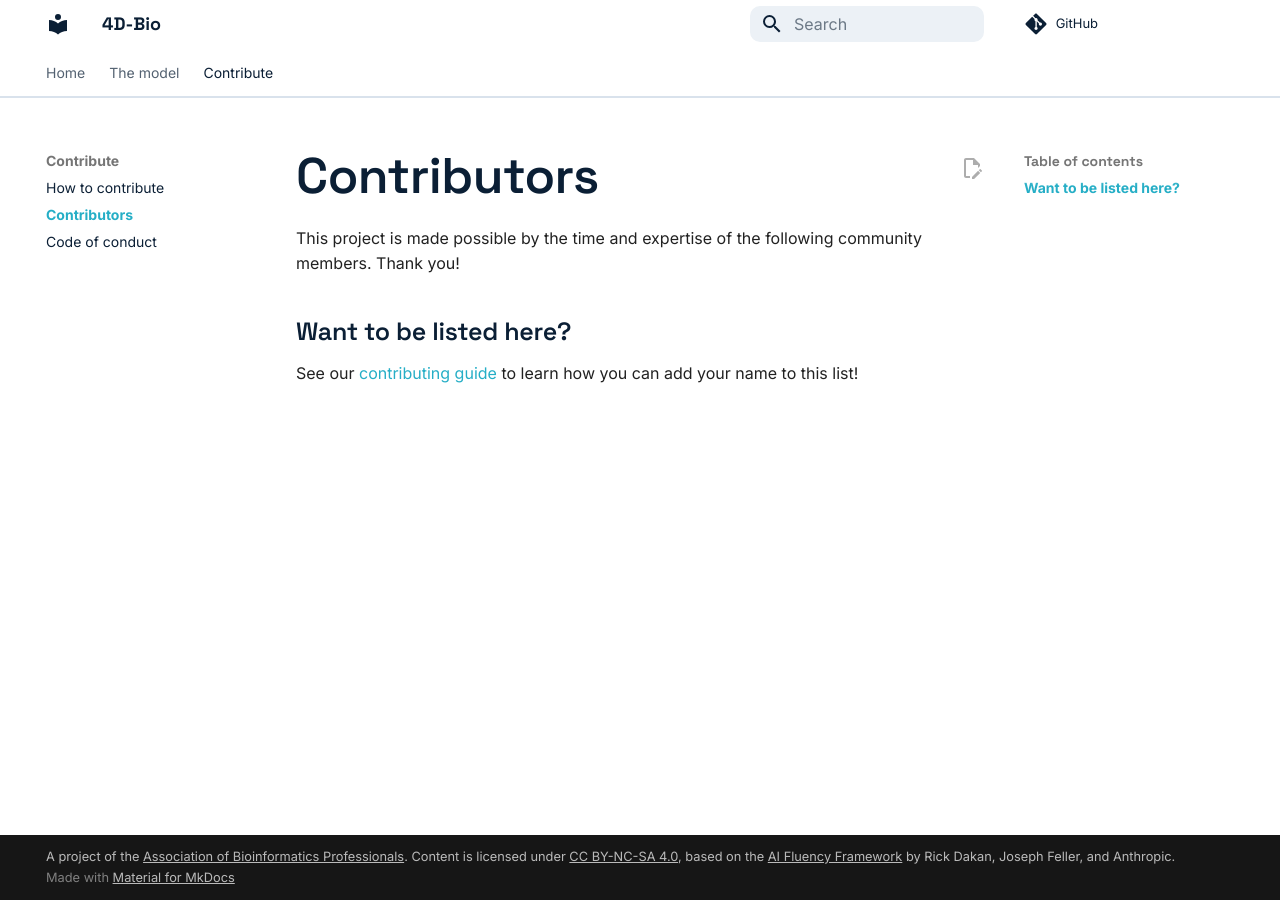
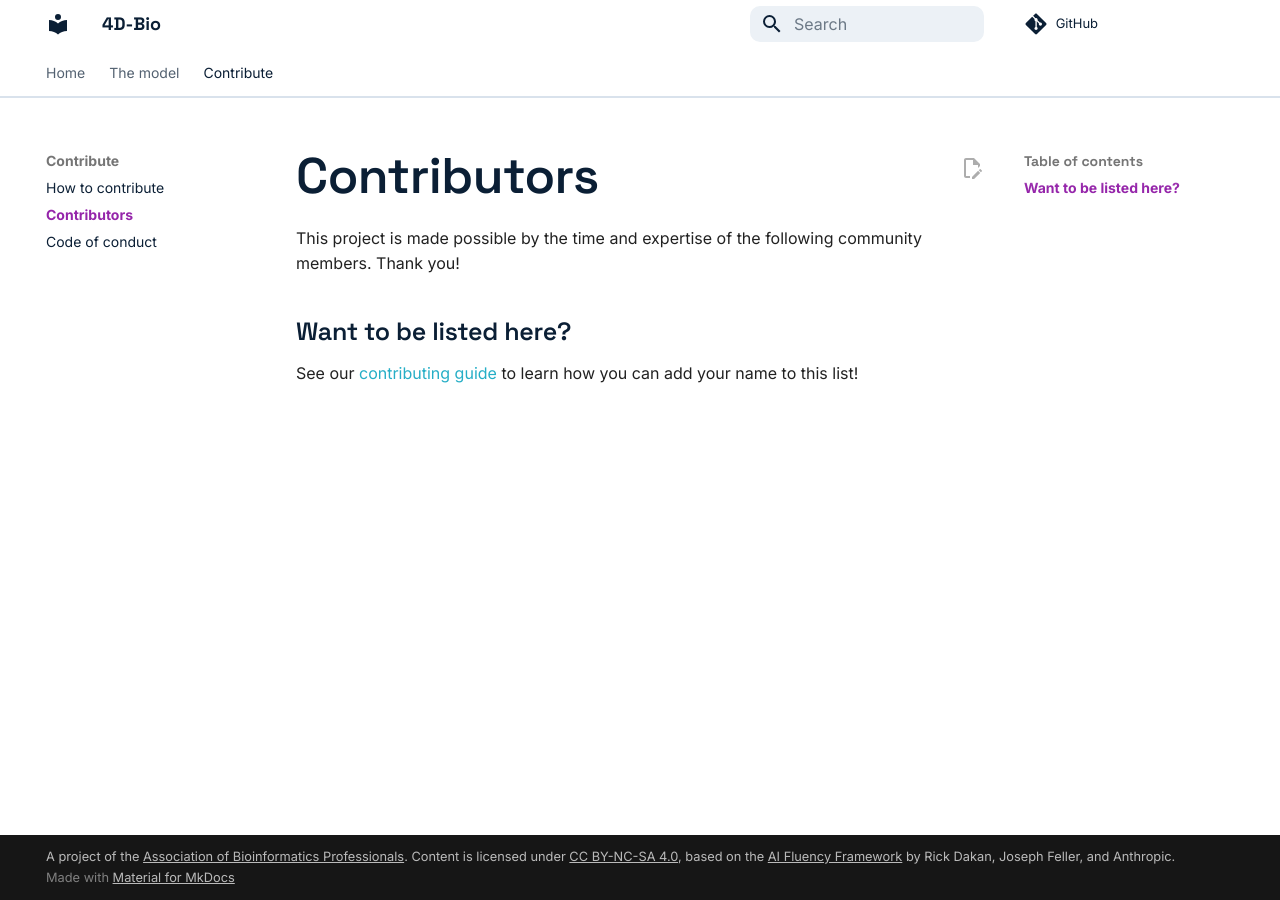
Before and after one commit to larisa-msoto/ai-bioinformatics-practice-model, an MkDocs documentation site: the page built from docs/contributors.md, in a window 1280 px wide. Built offline with MkDocs 1.6.1 and Material for MkDocs 9.7.7, drawn with Linux system fonts in a browser that asks for light colours; comment, search, counter and statistics services are not loaded.

Commit message:
Use royal orchid for hover and active state in both nav menus
Co-Authored-By: Claude Sonnet 5 <noreply@anthropic.com>

```diff
--- a/docs/stylesheets/extra.css
+++ b/docs/stylesheets/extra.css
@@ -163,25 +163,25 @@ button:focus-visible,
 }
 
 /* ---- Left navigation menu -------------------------------------- */
-/* Resting links deep blue; the current page in pacific blue + semibold
-   so it stands out from the rest of the list. */
+/* Resting links deep blue; hover and the current page in royal orchid,
+   with the current page also semibold so it stands out from the list. */
 .md-nav--primary .md-nav__link {
   color: var(--abp-deep-blue);
 }
 .md-nav--primary .md-nav__link:hover,
 .md-nav--primary .md-nav__link:focus {
-  color: var(--abp-pacific);
+  color: var(--abp-orchid);
 }
 .md-nav--primary .md-nav__item--active > .md-nav__link,
 .md-nav--primary .md-nav__link--active,
 .md-nav--primary .md-nav__item--active > .md-nav__link:focus,
 .md-nav--primary .md-nav__item--active > .md-nav__link:hover {
-  color: var(--abp-pacific);
+  color: var(--abp-orchid);
   font-weight: 600;
 }
 
 /* ---- Table of contents (right sidebar) ------------------------- */
-/* Grey links; pacific blue on hover and for the current section. */
+/* Grey links; royal orchid on hover and for the current section. */
 .md-nav--secondary .md-nav__link {
   color: var(--abp-deep-blue-60);
 }
@@ -190,7 +190,7 @@ button:focus-visible,
 .md-nav--secondary .md-nav__link--active,
 .md-nav--secondary .md-nav__link--active:hover,
 .md-nav--secondary .md-nav__link--active:focus {
-  color: var(--abp-pacific);
+  color: var(--abp-orchid);
 }
 .md-nav--secondary .md-nav__link--active {
   font-weight: 600;
```
